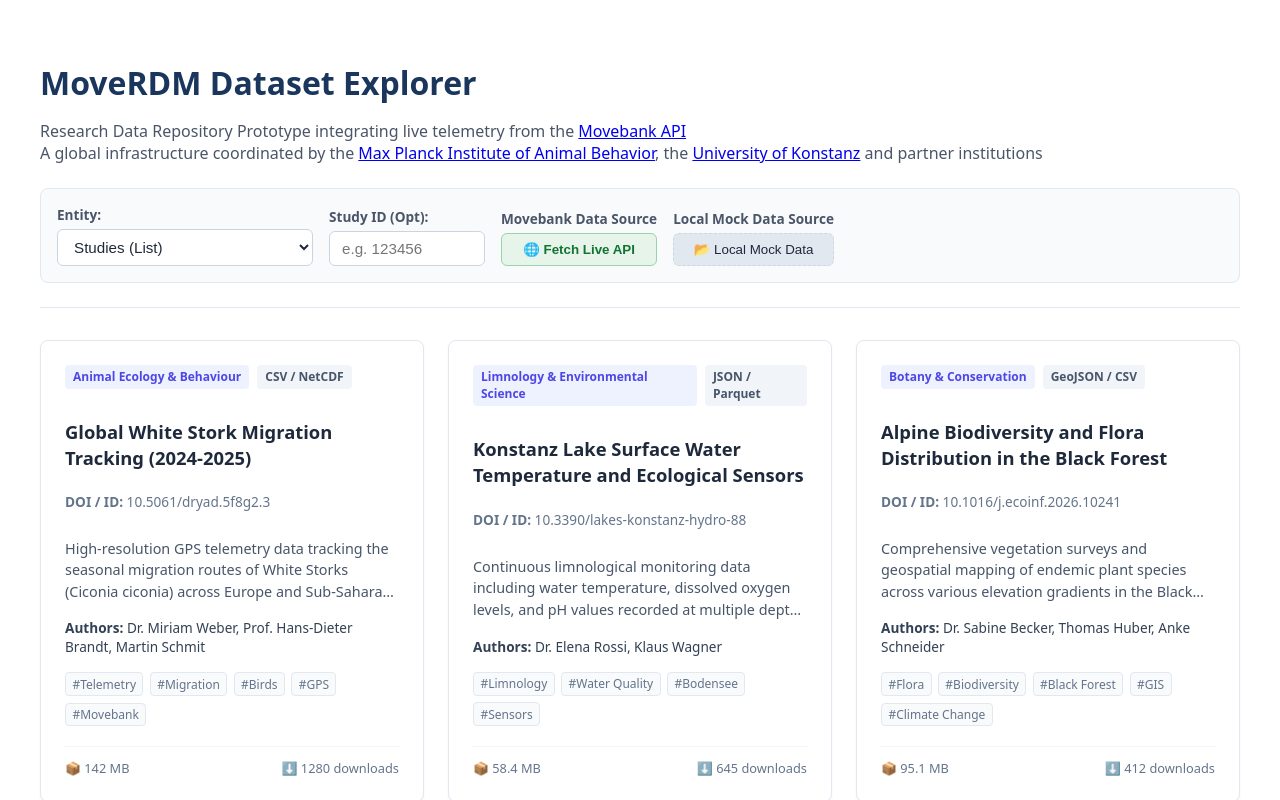
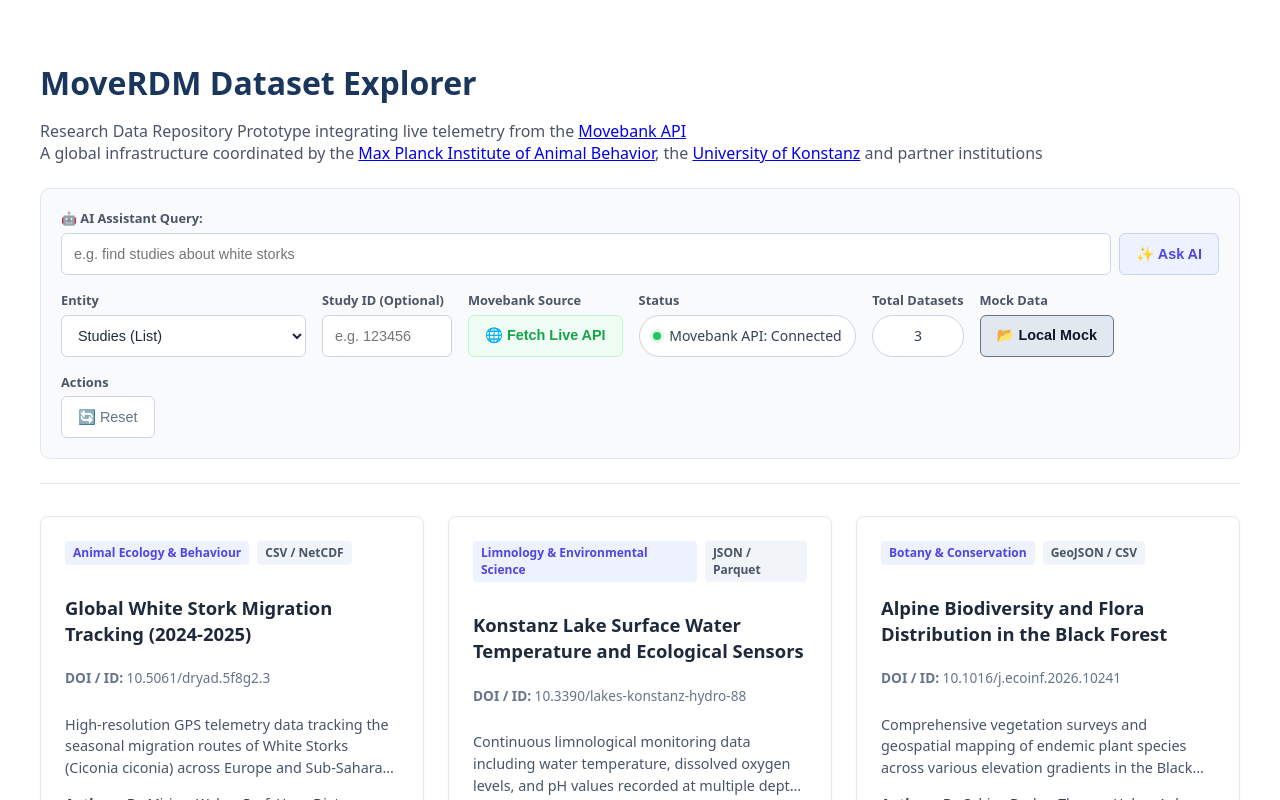
Before and after one commit to wixhub/movebank-explorer-web, an Angular app: page / in a window 1280 px wide. Shown: the top 800 px of the page. Built offline with nearby package versions, Linux system fonts and the light colour scheme.

Commit message:
feat: integrate AI assistant query functionality and enhance dataset loading with error handling

```diff
--- a/src/app/features/dataset-catalog/dataset-catalog.html
+++ b/src/app/features/dataset-catalog/dataset-catalog.html
@@ -8,7 +8,7 @@
       <a href="https://www.movebank.org/" target="_blank" rel="noopener">Movebank API</a>
       <br />
       A global infrastructure coordinated by the
-      <a href="https://www.ab.mpg.de/" target="_blank" rel="noopener"
+      <a href="https://www.mpg.de/" target="_blank" rel="noopener"
         >Max Planck Institute of Animal Behavior</a
       >, the
       <a href="https://www.uni-konstanz.de/" target="_blank" rel="noopener"
@@ -17,12 +17,32 @@
       and partner institutions
     </p>
 
-    <!-- Dynamic Movebank API Query Panel -->
-    <form [formGroup]="queryForm" (ngSubmit)="loadCustomLiveQuery()" class="live-query-panel">
+    <!-- Dynamic Movebank API Query Panel (Updated for signal-based component) -->
+    <div class="live-query-panel">
+      <!-- AI Natural Language Prompt Field -->
+      <div class="query-field ai-prompt-field">
+        <label for="aiPrompt">🤖 AI Assistant Query:</label>
+        <div class="ai-input-group">
+          <input
+            id="aiPrompt"
+            type="text"
+            [value]="aiPrompt()"
+            (input)="aiPrompt.set($any($event.target).value)"
+            placeholder="e.g. find studies about white storks"
+          />
+          <button type="button" class="btn ai-btn" (click)="onAiSearch()">✨ Ask AI</button>
+        </div>
+      </div>
+
       <div class="query-field">
-        <label for="entityType">Entity:</label>
-        <select id="entityType" formControlName="entityType">
+        <label for="entityType">Entity</label>
+        <select
+          id="entityType"
+          [value]="entityType()"
+          (change)="entityType.set($any($event.target).value)"
+        >
           <option value="study">Studies (List)</option>
+          <option value="event">Events (Telemetry Data)</option>
           <option value="tag_type">Tag Types (Sensors)</option>
           <option value="taxon">Taxons (Animal Species)</option>
           <option value="deployment">Deployments (Tracking events)</option>
@@ -30,29 +50,67 @@
       </div>
 
       <div class="query-field">
-        <label for="studyId">Study ID (Opt):</label>
-        <input id="studyId" type="text" formControlName="studyId" placeholder="e.g. 123456" />
+        <label for="studyId">Study ID (Optional)</label>
+        <input
+          id="studyId"
+          type="text"
+          [value]="studyId()"
+          (input)="studyId.set($any($event.target).value)"
+          placeholder="e.g. 123456"
+        />
       </div>
 
       <div class="query-field">
-        <label for="liveData">Movebank Data Source</label>
-        <button type="submit" class="btn live-btn" [class.active]="activeSource() === 'live'">
+        <label>Movebank Source</label>
+        <button
+          type="button"
+          class="btn live-btn"
+          [class.active]="activeSource() === 'live'"
+          (click)="loadCustomLiveQuery()"
+        >
           🌐 Fetch Live API
         </button>
       </div>
 
-      <div class="query-field">
-        <label for="localData">Local Mock Data Source</label>
+      <div class="query-field api-status-field">
+        <label>Status</label>
+        <div class="status-indicator">
+          <span class="status-dot"></span>
+          <span class="status-text">Movebank API: Connected</span>
+        </div>
+      </div>
+
+      <div class="query-field api-status-field">
+        <label>Total Datasets</label>
+        <div class="status-indicator count">
+          <span class="status-text"> {{ datasets().length }}</span>
+        </div>
+      </div>
+
+      <div class="query-field mock-btn">
+        <label>Mock Data</label>
         <button
           type="button"
-          class="btn"
+          class="btn mock-btn"
           [class.active]="activeSource() === 'mock'"
           (click)="loadMockData()"
         >
-          📂 Local Mock Data
+          📂 Local Mock
         </button>
       </div>
-    </form>
+
+      <div class="query-field">
+        <label>Actions</label>
+        <button
+          type="button"
+          class="btn reset-btn"
+          (click)="resetFilters()"
+          title="Clear all filters and inputs"
+        >
+          🔄 Reset
+        </button>
+      </div>
+    </div>
   </header>
 
   <!-- Loading State -->
@@ -104,20 +162,5 @@
   }
 
   <!-- Global App Footer with Links -->
-  <footer class="app-main-footer">
-    <div class="footer-content">
-      <p>
-        <strong>MoveRDM Dataset Explorer</strong> • Open-source project available on
-        <a href="https://github.com/wixhub/movebank-explorer-web" target="_blank" rel="noopener"
-          >GitHub</a
-        >
-      </p>
-      <p class="footer-subtext">
-        Powered by Angular & Cloudflare Workers. Data streams provided by Movebank.
-      </p>
-      <span class="author-credit">
-        Developed by <a href="https://github.com/wixhub" target="_blank" rel="noopener">@Rublin</a>
-      </span>
-    </div>
-  </footer>
+  <app-footer />
 </div>
--- a/src/app/features/dataset-catalog/dataset-catalog.scss
+++ b/src/app/features/dataset-catalog/dataset-catalog.scss
@@ -49,32 +49,35 @@
       gap: 1rem;
       align-items: flex-end;
       background: #f8fafc;
-      padding: 1rem;
-      border-radius: 8px;
+      padding: 1.25rem;
+      border-radius: 10px;
       border: 1px solid #e2e8f0;
       margin-top: 1rem;
 
       .query-field {
         display: flex;
         flex-direction: column;
-        gap: 0.3rem;
+        gap: 0.35rem;
 
         label {
-          font-size: 0.85rem;
+          font-size: 0.8rem;
           font-weight: 600;
           color: #4a5568;
+          white-space: nowrap;
         }
 
         select,
         input {
-          padding: 0.5rem 0.75rem;
+          height: 42px; /* Fixed height for uniform alignment across fields and buttons */
+          padding: 0 0.75rem;
           border: 1px solid #cbd5e1;
           border-radius: 6px;
-          font-size: 0.95rem;
+          font-size: 0.9rem;
           background: #ffffff;
           color: #1e293b;
           outline: none;
-          transition: border-color 0.2s;
+          box-sizing: border-box;
+          transition: all 0.2s;
 
           &:focus {
             border-color: #3182ce;
@@ -83,31 +86,73 @@
         }
 
         select {
-          min-width: 180px;
+          min-width: 170px;
         }
 
         input {
           width: 130px;
         }
       }
+
+      .api-status-field {
+        display: flex;
+        flex-direction: column;
+        justify-content: center;
+
+        .status-indicator {
+          display: flex;
+          align-items: center;
+          gap: 0.5rem;
+          height: 42px; /* Aligned with inputs and buttons */
+          padding: 0 0.85rem;
+          background: #ffffff;
+          border: 1px solid #cbd5e1;
+          border-radius: 50px;
+          font-size: 0.875rem;
+          color: #334155;
+          box-sizing: border-box;
+        }
+
+        .status-dot {
+          width: 8px;
+          height: 8px;
+          background-color: #22c55e;
+          border-radius: 50%;
+          box-shadow: 0 0 0 3px rgba(34, 197, 94, 0.15);
+        }
+
+        .status-text {
+          font-weight: 500;
+        }
+      }
     }
   }
 
-  /* Universal Buttons */
+  .count {
+    justify-content: center;
+  }
+
+  /* Universal Buttons UI Balance */
   .btn {
-    /* Base button styles */
-    padding: 0.5rem 1rem;
+    height: 42px; /* Strict height consistency for all controls */
+    padding: 0 1rem;
     border: 1px solid #cbd5e1;
     border-radius: 6px;
     background: #ffffff;
     color: #475569;
     font-weight: 500;
+    font-size: 0.9rem;
     cursor: pointer;
+    display: inline-flex;
+    align-items: center;
+    justify-content: center;
+    gap: 0.4rem;
+    box-sizing: border-box;
     transition: all 0.2s ease;
 
     /* Secondary button hover state */
     &:hover {
-      background: #c4d5e7;
+      background: #f1f5f9;
       border-color: #94a3b8;
       color: #1e293b;
     }
@@ -116,29 +161,51 @@
     &.active {
       background: #e2e8f0;
       color: #1e293b;
-      border-color: #d1d6de;
-      border-style: dashed;
+      border-color: #94a3b8;
+      font-weight: 600;
     }
 
     /* Primary (Live) button styles */
     &.live-btn {
-      /* Soft pastel mint background for primary action */
-      background: #e6f4ea;
-      color: #137333;
-      border-color: #9cd2ab;
-      font-weight: bold;
+      background: #f0fdf4;
+      color: #16a34a;
+      border-color: #bbf7d0;
+      font-weight: 600;
 
       /* Primary button hover state */
       &:hover {
-        background: #ceead6;
-        border-color: #a8dab5;
+        background: #dcfce7;
+        border-color: #86efac;
       }
 
       /* Primary button active state */
       &.active {
-        background: #137333;
+        background: #16a34a;
         color: #ffffff;
-        border-color: #137333;
+        border-color: #16a34a;
+      }
+    }
+
+    /* Mock button styles */
+    &.mock-btn {
+      background: #f8fafc;
+      color: #475569;
+
+      &.active {
+        background: #e2e8f0;
+        color: #0f172a;
+        border-color: #64748b;
+      }
+    }
+
+    /* Reset button styles */
+    &.reset-btn {
+      color: #64748b;
+
+      &:hover {
+        background: #fee2e2;
+        color: #dc2626;
+        border-color: #fca5a5;
       }
     }
   }
@@ -285,3 +352,39 @@
     transform: rotate(360deg);
   }
 }
+
+/* AI Prompt Field Styling */
+.ai-prompt-field {
+  flex: 1 1 100% !important; // Makes AI input span full width of the top row
+
+  .ai-input-group {
+    display: flex;
+    gap: 0.5rem;
+
+    input {
+      flex: 1;
+      width: auto !important;
+      height: 42px;
+      border-color: #cbd5e1;
+
+      &:focus {
+        border-color: #4f46e5;
+        box-shadow: 0 0 0 3px rgba(79, 70, 229, 0.15);
+      }
+    }
+  }
+
+  .ai-btn {
+    height: 42px;
+    background: #eef2ff;
+    color: #4f46e5;
+    border-color: #c7d2fe;
+    font-weight: 600;
+    white-space: nowrap;
+
+    &:hover {
+      background: #e0e7ff;
+      border-color: #a5b4fc;
+    }
+  }
+}
--- a/src/app/features/dataset-catalog/dataset-catalog.ts
+++ b/src/app/features/dataset-catalog/dataset-catalog.ts
@@ -1,46 +1,83 @@
 import { Component, inject, signal, computed } from '@angular/core';
-import { NonNullableFormBuilder, ReactiveFormsModule } from '@angular/forms';
 import { rxResource } from '@angular/core/rxjs-interop';
 import { of, map, catchError } from 'rxjs';
 import { DatasetService } from '../../core/services/dataset.service';
 import { Dataset } from '../../core/models/dataset.model';
+import { Footer } from '../../core/layout/footer/footer';
 
 @Component({
   selector: 'app-dataset-catalog',
-  imports: [ReactiveFormsModule],
+  imports: [Footer],
   templateUrl: './dataset-catalog.html',
   styleUrl: './dataset-catalog.scss',
 })
 export class DatasetCatalog {
   private readonly datasetService = inject(DatasetService);
-  private readonly fb = inject(NonNullableFormBuilder);
 
-  // Form group for dynamic Movebank API parameters selection
-  readonly queryForm = this.fb.group({
-    entityType: ['study'],
-    studyId: [''],
-  });
+  // Component state signals replacing the form group
+  readonly aiPrompt = signal('');
+  readonly entityType = signal('study');
+  readonly studyId = signal('');
 
-  // Reactive trigger signal to switch between mock data and live query parameters.
-  // Set to 'mock' by default so mock datasets load on initial app start.
+  // Extended query params signal to support filters parsed from AI
   private readonly queryParams = signal<
-    { type: 'mock' } | { type: 'live'; entityType: string; studyId: string }
+    | { type: 'mock' }
+    | { type: 'live'; entityType: string; studyId?: string; filters?: Record<string, string> }
   >({
     type: 'mock',
   });
 
-  // Modern rxResource pattern connecting service observables to signals
+  // Simple writable signal for the error banner
+  readonly errorMessage = signal<string | null>(null);
+
+  // Modern rxResource stream handling errors and fallback cards correctly
   readonly datasetsResource = rxResource({
     params: this.queryParams,
     stream: ({ params }) => {
       if (params.type === 'mock') {
-        return this.datasetService.getLocalDatasets().pipe(catchError(() => of([] as Dataset[])));
+        this.errorMessage.set(null);
+        return this.datasetService.getLocalDatasets().pipe(catchError(() => of([])));
       }
 
-      return this.datasetService.getCustomMovebankData(params.entityType, params.studyId).pipe(
-        map((data) => data),
-        catchError(() => of([] as Dataset[])),
-      );
+      return this.datasetService
+        .getCustomMovebankData(params.entityType, params.studyId, params.filters)
+        .pipe(
+          map((data) => {
+            // Check if the service returned the error notice card
+            const isErrorCard = data.length === 1 && data[0].id === 'error-notice';
+            if (isErrorCard) {
+              this.errorMessage.set(data[0].abstract);
+            } else {
+              this.errorMessage.set(null);
+            }
+            return data;
+          }),
+          catchError((err) => {
+            const errorMsg =
+              err instanceof Error
+                ? err.message
+                : 'Failed to fetch live data from Movebank. This study may require explicit license agreement acceptance.';
+            this.errorMessage.set(errorMsg);
+
+            // Return the fallback error card so it displays in the list alongside the banner
+            return of([
+              {
+                id: 'error-notice',
+                title: 'Movebank Access Restriction Notice',
+                doi: params.studyId ? `Study ID: ${params.studyId}` : 'Direct-Read Endpoint',
+                abstract: errorMsg,
+                authors: ['System Proxy Gateway'],
+                discipline: 'Wildlife Telemetry',
+                format: 'API Error State',
+                fileSize: '0 KB',
+                publicationDate: new Date().toISOString().split('T')[0],
+                license: 'CC0',
+                tags: ['API Error', 'Restricted Data'],
+                downloadsCount: 0,
+              },
+            ]);
+          }),
+        );
     },
   });
 
@@ -48,29 +85,99 @@
   readonly datasets = computed(() => this.datasetsResource.value() ?? []);
   readonly isLoading = computed(() => this.datasetsResource.isLoading());
 
-  readonly errorMessage = computed(() => {
+  readonly errorMessag = computed(() => {
     const err = this.datasetsResource.error();
     if (!err) return null;
-    return typeof err === 'object' && err !== null && 'message' in err
-      ? String((err as { message: unknown }).message)
-      : String(err);
+
+    // 1. If it's a standard Error or has a message property
+    if (err instanceof Error) return err.message;
+    if (typeof err === 'object' && err !== null) {
+      // Check Angular HttpErrorResponse structure (err.error?.details or err.error?.error or err.message)
+      const errObj = err as Record<string, unknown>;
+      if (typeof errObj['message'] === 'string' && errObj['message']) {
+        return errObj['message'];
+      }
+      if (errObj['error'] && typeof errObj['error'] === 'object') {
+        const innerError = errObj['error'] as Record<string, unknown>;
+        if (typeof innerError['details'] === 'string') return innerError['details'];
+        if (typeof innerError['error'] === 'string') return innerError['error'];
+      }
+    }
+
+    // 2. Fallback to string conversion or generic text
+    const stringified = String(err);
+    return stringified && stringified !== '[object Object]'
+      ? stringified
+      : 'Failed to fetch live data from Movebank.';
   });
 
   // Helper signal for UI highlighting in template buttons ('live' or 'mock')
   readonly activeSource = computed(() => this.queryParams().type);
 
   /**
-   * Loads local static JSON data from the public folder
+   * Loads local static JSON data from the public folder.
    */
   loadMockData(): void {
     this.queryParams.set({ type: 'mock' });
   }
 
   /**
-   * Fetches real live data based on user-selected dynamic parameters from the form
+   * Fetches real live data based on signal values.
    */
   loadCustomLiveQuery(): void {
-    const { entityType, studyId } = this.queryForm.getRawValue();
-    this.queryParams.set({ type: 'live', entityType, studyId });
+    this.queryParams.set({
+      type: 'live',
+      entityType: this.entityType(),
+      studyId: this.studyId() ? this.studyId() : undefined,
+    });
+  }
+
+  resetFilters(): void {
+    this.aiPrompt.set('');
+    this.entityType.set('study');
+    this.studyId.set('');
+    this.errorMessage.set(null);
+  }
+
+  /**
+   * Sends natural language prompt to the AI worker, parses structured response,
+   * updates component signals and automatically triggers live query execution.
+   */
+  onAiSearch(): void {
+    const prompt = this.aiPrompt();
+    if (!prompt) return;
+
+    this.datasetService.askAiAssistant(prompt).subscribe({
+      next: (response) => {
+        try {
+          const filters = response.filters || {};
+          let resolvedStudyId = filters['study_id'] || '';
+          let resolvedEntity = response.entity_type || 'study';
+
+          const taxonName = filters['taxon_canonical_name'];
+          if (!resolvedStudyId && taxonName === 'Ciconia ciconia') {
+            resolvedStudyId = '2911276';
+            resolvedEntity = 'event';
+            filters['sensor_type_id'] = '653'; // Required sensor type for event queries
+          }
+
+          this.entityType.set(resolvedEntity);
+          this.studyId.set(resolvedStudyId);
+
+          this.queryParams.set({
+            type: 'live',
+            entityType: resolvedEntity,
+            studyId: resolvedStudyId ? resolvedStudyId : undefined,
+            filters: filters,
+          });
+        } catch (e) {
+          console.error('Failed to process AI response', e);
+          this.loadCustomLiveQuery();
+        }
+      },
+      error: (err) => {
+        console.error('AI assistant request failed', err);
+      },
+    });
   }
 }
```
Also changed, not shown: 1 other file (tests, documents, lock files or other folders).
